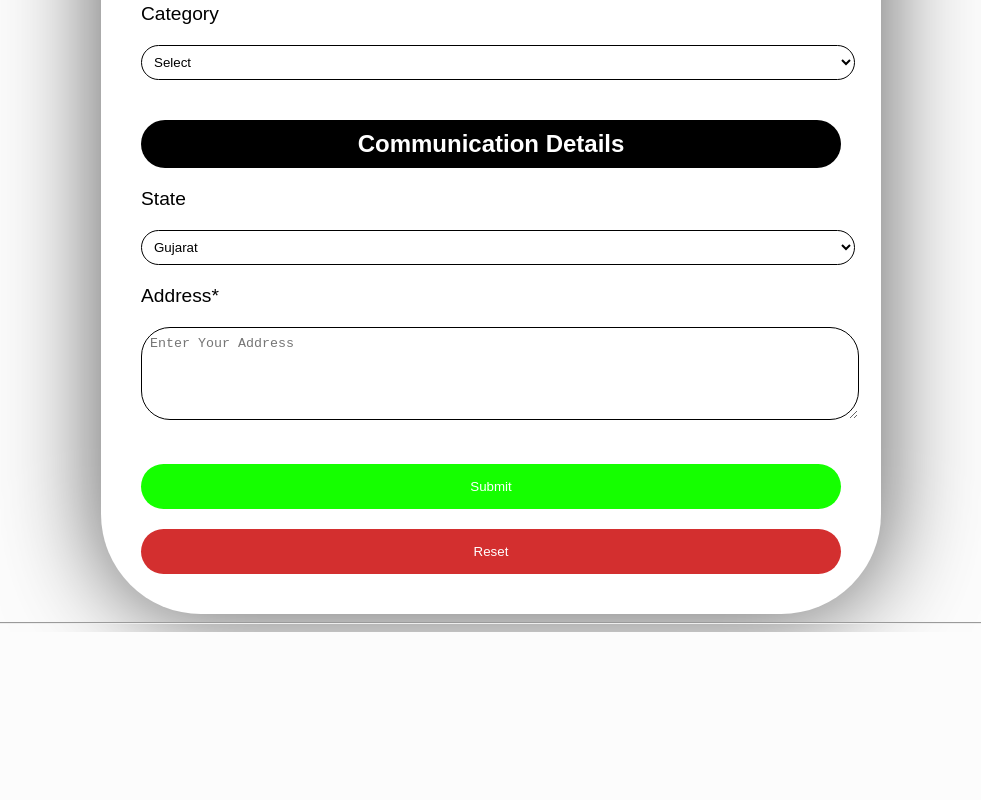
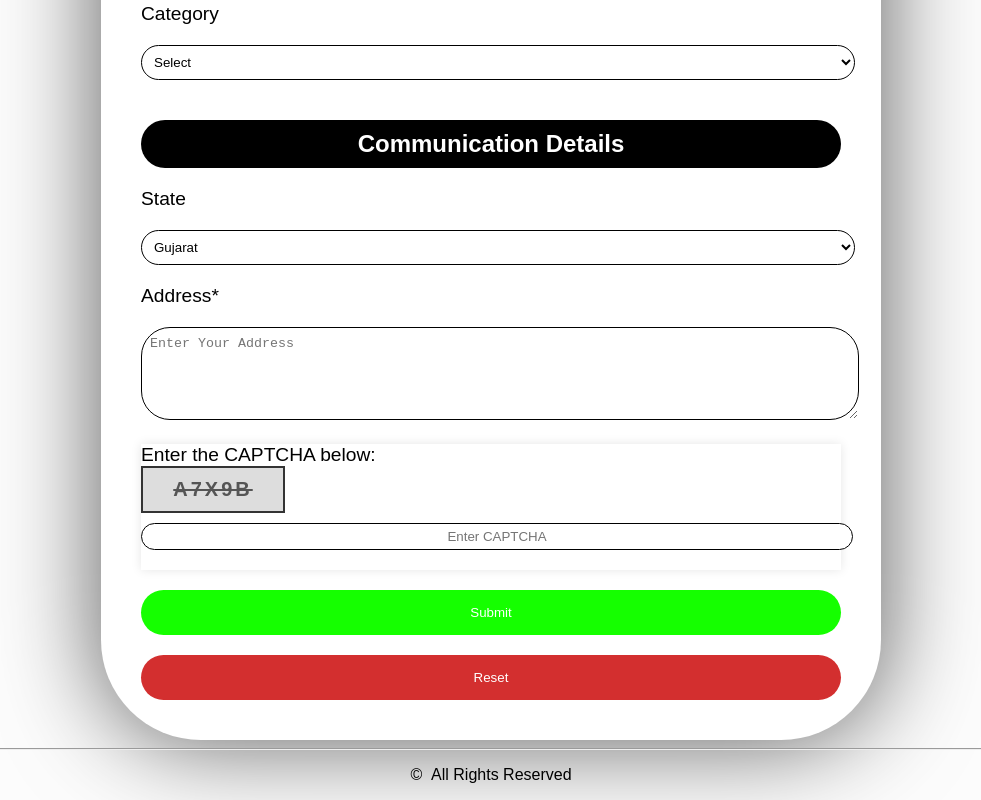
Before and after one commit to Mahitspatel2406/semester9jan_reg_form, a plain HTML site: page index.html in a window 1280 px wide. Shown: the part 1148-1948 px from the top of the page, without its empty margins (149-1130 px from the left). Before the commit the page ends 1780 px from the top, so only its background shows below. Drawn offline with Linux system fonts and the light colour scheme.

Commit message:
seventh commit

```diff
--- a/index.html
+++ b/index.html
@@ -20,7 +20,7 @@
         </nav>
     </div>
 
-
+<div class="fast">
     <form method="post">
         <H2 id="personal_d">PERSONAL DETAILS</H2>
 
@@ -104,16 +104,21 @@
         </select>
         <span>Address*</span>
         <textarea name="address" id="add" cols="18" rows="5" placeholder="Enter Your Address"></textarea>
-
+        <div class="captcha">
+        <label>Enter the CAPTCHA below:</label>
+        <div class="captcha-box">A7X9B</div>
+        <input type="text" class="captcha-input" placeholder="Enter CAPTCHA">
+    </div>
 
         <button type="submit" class="submit-btn">Submit</button>
         <button type="reset" class="reset-btn">Reset</button>
-
     </form>
     </div>
     <hr>
-
-
+    <div class="footer">
+        <p>&copy; &nbsp;All Rights Reserved</p>
+    </div>
+</div>
 </body>
 
 </html>
--- a/style.css
+++ b/style.css
@@ -4,6 +4,9 @@ body {
     font-family: Arial;
     background-color: #fcfcfc;
     /* Light Blue Background */
+}
+.fast{
+    display: block  ;
 }
 
 h1{
@@ -154,3 +157,33 @@ span{
     font-size: larger;
     color: #000000;
 }
+.footer{
+    text-align: center;
+}
+.captcha-input {
+    margin-top: 10px;
+    padding: 5px;
+    /* width: 100px; */
+    text-align: center;
+}
+.captcha-box {
+    display: flex;
+    align-items: center;
+    background: #ddd;
+    font-size: 20px;
+    font-weight: bold;
+    padding: 10px;
+    text-decoration: line-through;
+    letter-spacing: 3px;
+    color: #555;
+    width: 120px;
+    justify-content: center;
+    border: 2px solid #333;
+}
+.captcha{
+    display:block       ;
+        background: white;
+        padding: 0px;
+        box-shadow: 0px 0px 10px rgba(0,0,0,0.1);
+        /* text-align: center; */
+    }
```
